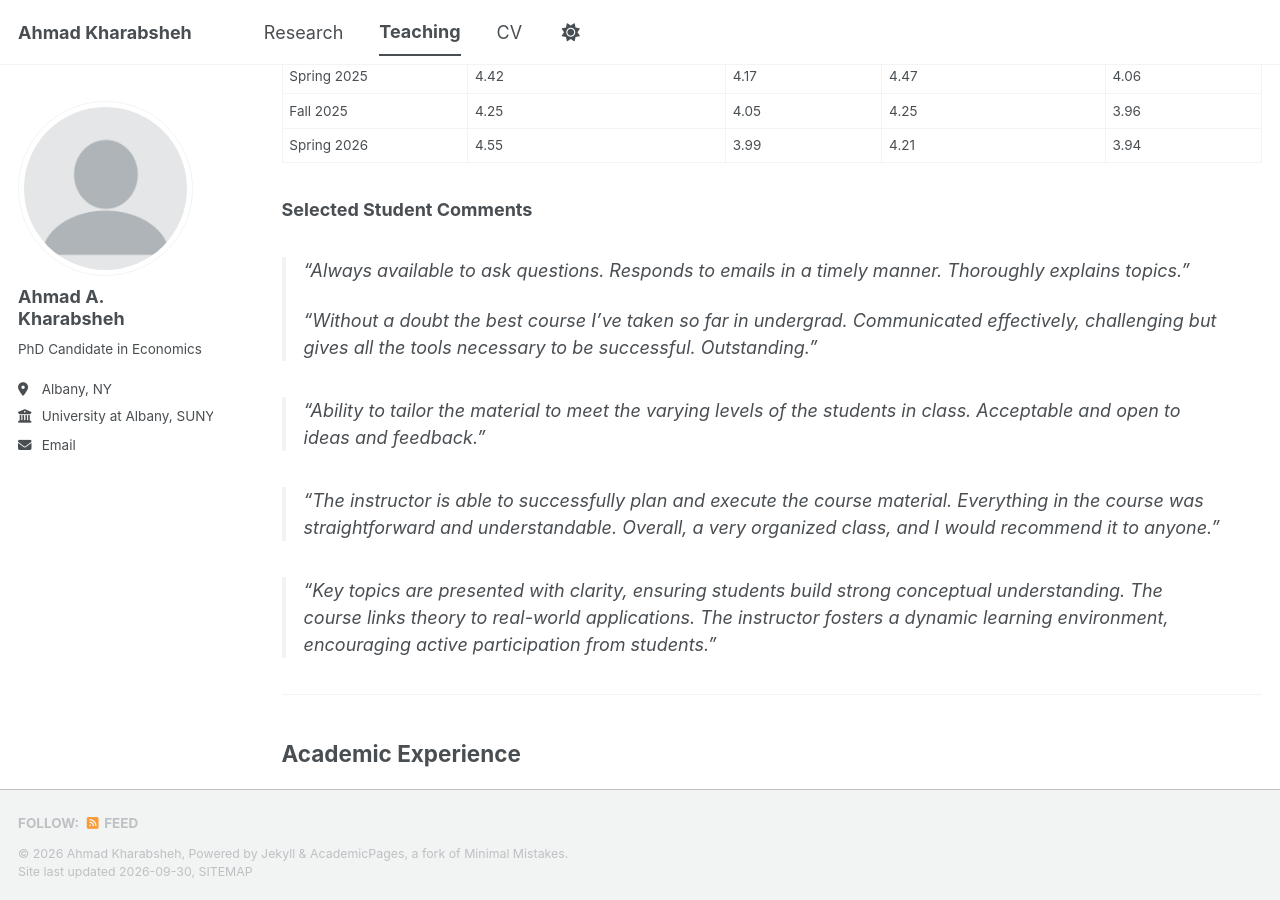
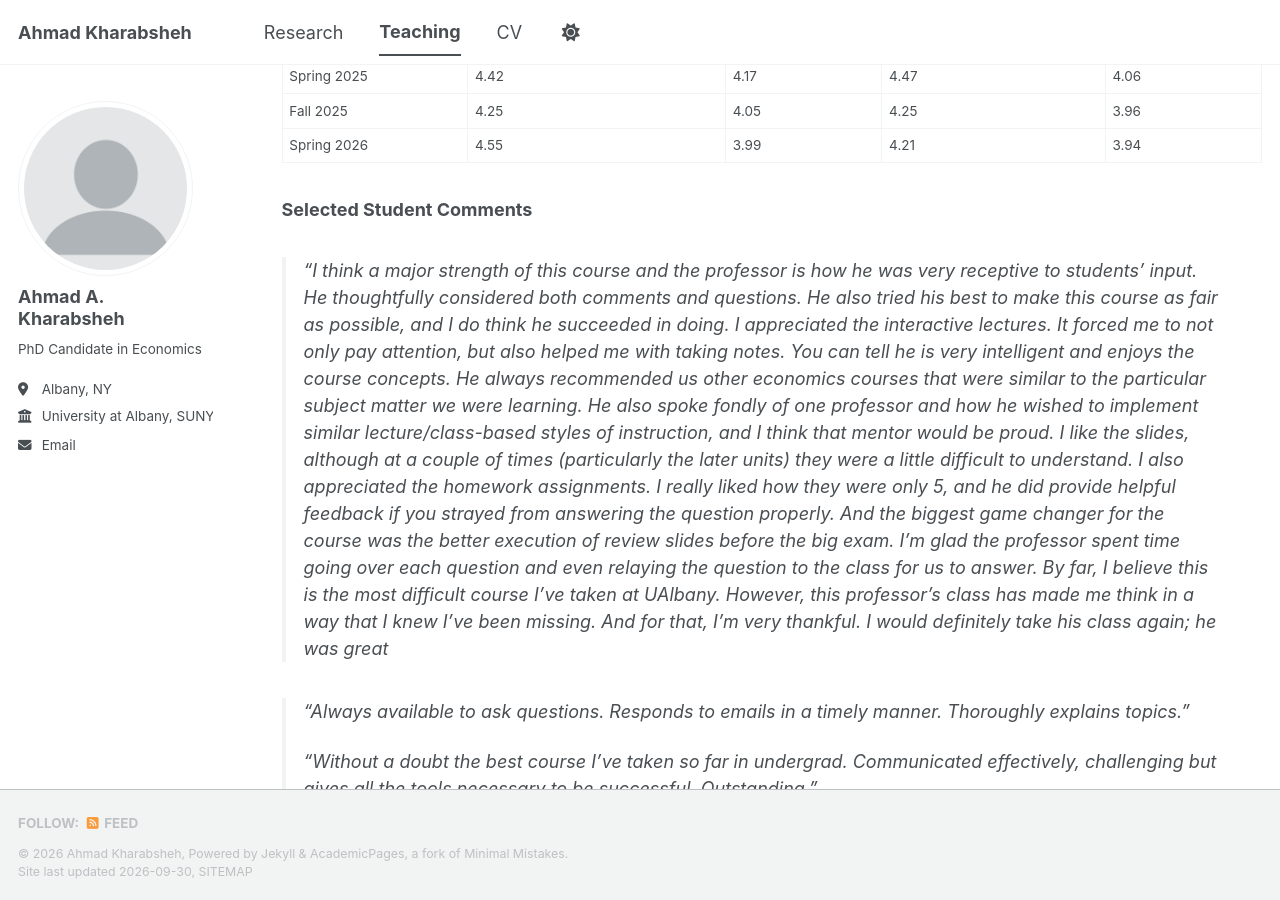
Before and after one commit to Kharabshehahmad/Kharabshehahmad.github.io, a Jekyll site: the page built from _pages/teaching.md, in a window 1280 px wide and 900 px high, scrolled down 522 px. Built offline with Jekyll 4.4.1, drawn with Linux system fonts in a browser that asks for light colours; a script bundle is joined from its source files by our own code; library files that are not in the unit come from our copies.

Commit message:
Update teaching.md

```diff
--- a/_pages/teaching.md
+++ b/_pages/teaching.md
@@ -27,15 +27,16 @@ I have received teaching evaluations above the departmental average across all s
 
 ### Selected Student Comments
 
+> "I think a major strength of this course and the professor is how he was very receptive to students' input. He thoughtfully considered both comments and questions. He also tried his best to make
+this course as fair as possible, and I do think he succeeded in doing. I appreciated the interactive lectures. It forced me to not only pay attention, but also helped me with taking notes. You can tell he is very intelligent and enjoys the course concepts. He always recommended us other economics courses that were similar to the particular subject matter we were learning. He also spoke fondly of one professor and how he wished to implement similar lecture/class-based styles of instruction, and I think that mentor would be proud. I like the slides, although at a couple of times (particularly the later units) they were a little difficult to understand. I also appreciated the homework assignments. I really liked how they were only 5, and he did provide helpful feedback if you strayed from answering the question properly. And the biggest game changer for the course was the better execution of review slides before the big exam. I'm glad the professor spent time going over each question and even relaying the question to the class for us to answer. By far, I believe this is the most difficult course I've taken at UAlbany. However, this professor's class has made me think in a way that I knew I've been missing. And for that, I'm very thankful. I would definitely take his class again; he was great
+
 > "Always available to ask questions. Responds to emails in a timely manner. Thoroughly explains topics."
 >
 > "Without a doubt the best course I've taken so far in undergrad. Communicated effectively, challenging but gives all the tools necessary to be successful. Outstanding."
 
 > "Ability to tailor the material to meet the varying levels of the students in class. Acceptable and open to ideas and feedback."
 
-> "The instructor is able to successfully plan and execute the course material. Everything in the course was straightforward and understandable. Overall, a very organized class, and I would recommend it to anyone."
 
-> "Key topics are presented with clarity, ensuring students build strong conceptual understanding. The course links theory to real-world applications. The instructor fosters a dynamic learning environment, encouraging active participation from students."
 
 
 ---
```
